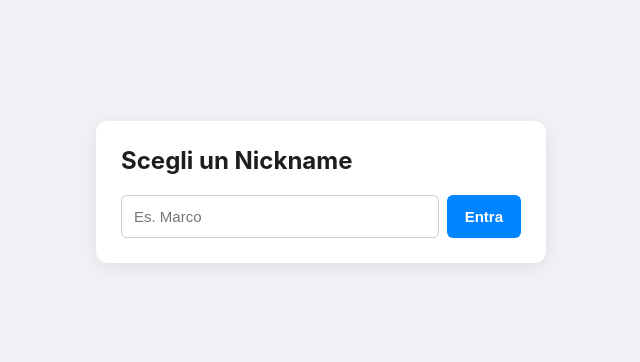
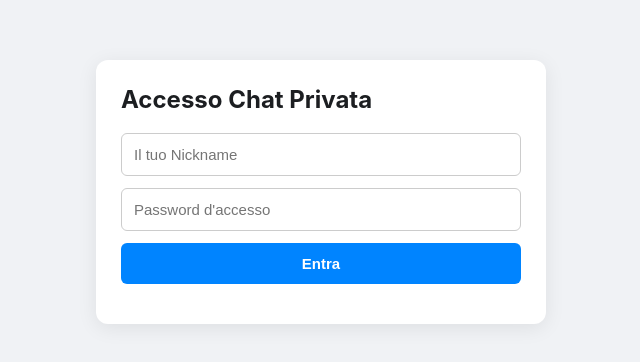
Before and after one commit to jejahigh53/chat-privata, a website: page index.html in a window 1280 px wide. Shown: the part 208-570 px from the top of the page, without its empty margins (319-959 px from the left). Drawn offline with nearby package versions, Linux system fonts and the light colour scheme; no server answers.

Commit message:
Update index.html

```diff
--- a/index.html
+++ b/index.html
@@ -3,34 +3,41 @@
 <head>
   <meta charset="UTF-8">
   <meta name="viewport" content="width=device-width, initial-scale=1.0">
-  <title>Chat Globale</title>
+  <title>Chat Privata</title>
   <style>
     * { box-sizing: border-box; }
     body { font-family: -apple-system, BlinkMacSystemFont, "Segoe UI", Roboto, sans-serif; margin: 0; background: #f0f2f5; display: flex; justify-content: center; align-items: center; height: 100vh; }
     #login-box, #chat-box { background: white; padding: 25px; border-radius: 12px; box-shadow: 0 4px 20px rgba(0,0,0,0.08); width: 90%; max-width: 450px; }
     #chat-box { display: none; height: 80vh; flex-direction: column; }
     h2 { margin-top: 0; color: #1c1e21; }
+    .input-group { display: flex; flex-direction: column; gap: 12px; margin-bottom: 15px; }
     #messages { flex: 1; overflow-y: auto; list-style: none; padding: 10px; margin: 0 0 15px 0; border: 1px solid #e4e6eb; border-radius: 8px; background: #fafafa; }
     #messages li { margin-bottom: 10px; word-break: break-word; }
     .input-area { display: flex; gap: 8px; }
-    input { flex: 1; padding: 12px; border: 1px solid #ccc; border-radius: 6px; font-size: 15px; outline: none; }
+    input { padding: 12px; border: 1px solid #ccc; border-radius: 6px; font-size: 15px; outline: none; width: 100%; }
     input:focus { border-color: #0084ff; }
-    button { padding: 12px 18px; background: #0084ff; color: white; border: none; border-radius: 6px; font-size: 15px; font-weight: bold; cursor: pointer; }
+    button { padding: 12px 18px; background: #0084ff; color: white; border: none; border-radius: 6px; font-size: 15px; font-weight: bold; cursor: pointer; width: 100%; }
+    .input-area button { width: auto; }
     button:hover { background: #006bce; }
+    #error-msg { color: #d93025; font-size: 14px; margin-top: -5px; display: none; }
   </style>
 </head>
 <body>
 
+  <!-- Schermata di Accesso -->
   <div id="login-box">
-    <h2>Scegli un Nickname</h2>
-    <div class="input-area">
-      <input type="text" id="nickname-input" placeholder="Es. Marco" onkeypress="if(event.key==='Enter') enterChat()">
+    <h2>Accesso Chat Privata</h2>
+    <div class="input-group">
+      <input type="text" id="nickname-input" placeholder="Il tuo Nickname">
+      <input type="password" id="password-input" placeholder="Password d'accesso" onkeypress="if(event.key==='Enter') enterChat()">
+      <div id="error-msg">Password errata! Riprova.</div>
       <button onclick="enterChat()">Entra</button>
     </div>
   </div>
 
+  <!-- Finestra Chat -->
   <div id="chat-box">
-    <h2>Chat Stanza Pubblica</h2>
+    <h2>Stanza Privata</h2>
     <ul id="messages"></ul>
     <div class="input-area">
       <input type="text" id="message-input" placeholder="Scrivi un messaggio..." onkeypress="if(event.key==='Enter') sendMessage()">
@@ -44,14 +51,31 @@
     let myNickname = '';
 
     function enterChat() {
-      const input = document.getElementById('nickname-input');
-      if (input.value.trim() !== '') {
-        myNickname = input.value.trim();
-        socket.emit('join', myNickname);
-        document.getElementById('login-box').style.display = 'none';
-        document.getElementById('chat-box').style.display = 'flex';
+      const nickname = document.getElementById('nickname-input').value.trim();
+      const password = document.getElementById('password-input').value.trim();
+      const errorMsg = document.getElementById('error-msg');
+
+      if (!nickname) {
+        alert('Inserisci un nickname!');
+        return;
       }
+
+      // Invia la richiesta di accesso al server
+      socket.emit('join', { nickname, password });
     }
+
+    // Risposta dal server se l'accesso è riuscito
+    socket.on('login_success', (nickname) => {
+      myNickname = nickname;
+      document.getElementById('login-box').style.display = 'none';
+      document.getElementById('chat-box').style.display = 'flex';
+    });
+
+    // Risposta dal server se la password è errata
+    socket.on('login_error', (msg) => {
+      const errorMsg = document.getElementById('error-msg');
+      errorMsg.style.display = 'block';
+    });
 
     function sendMessage() {
       const input = document.getElementById('message-input');
```
